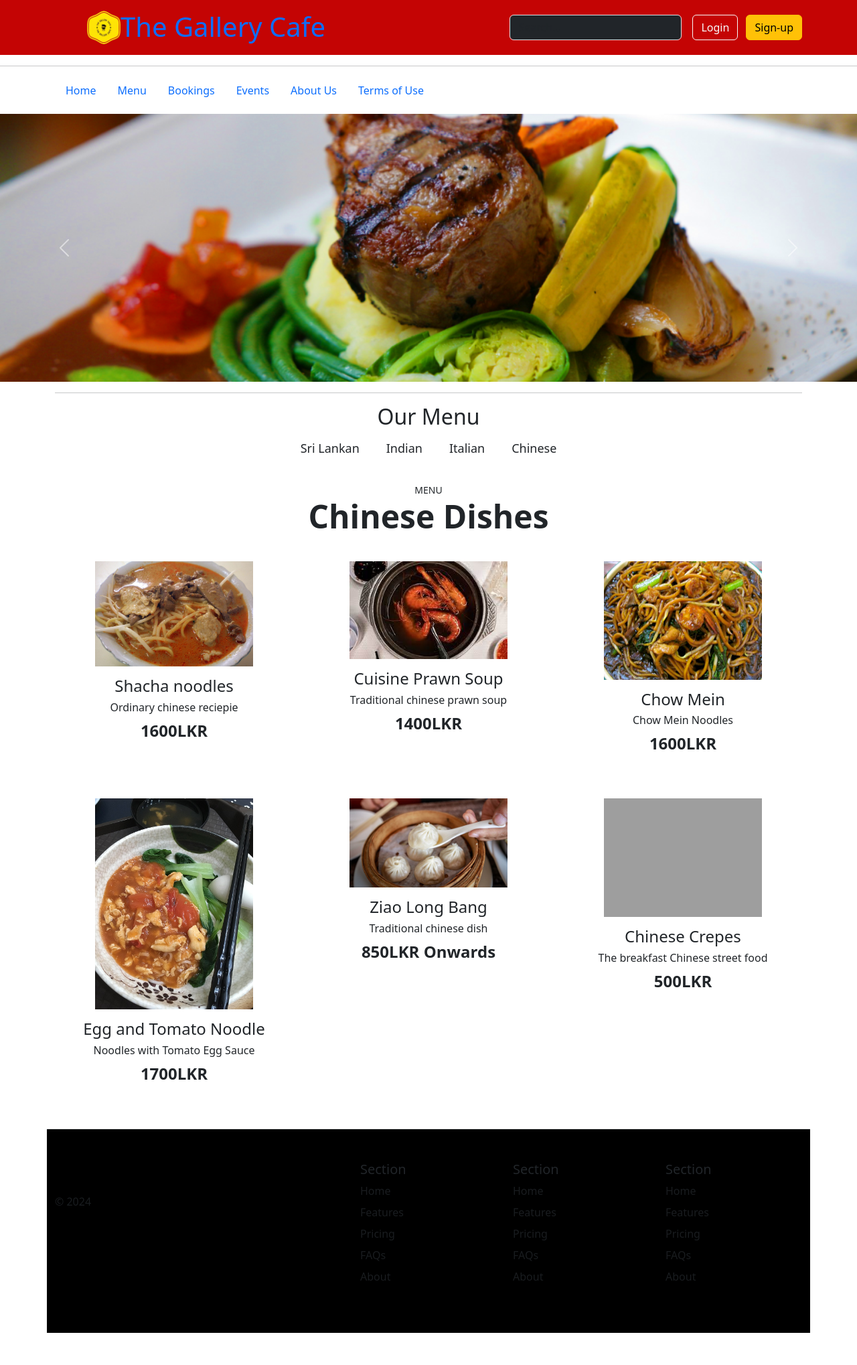
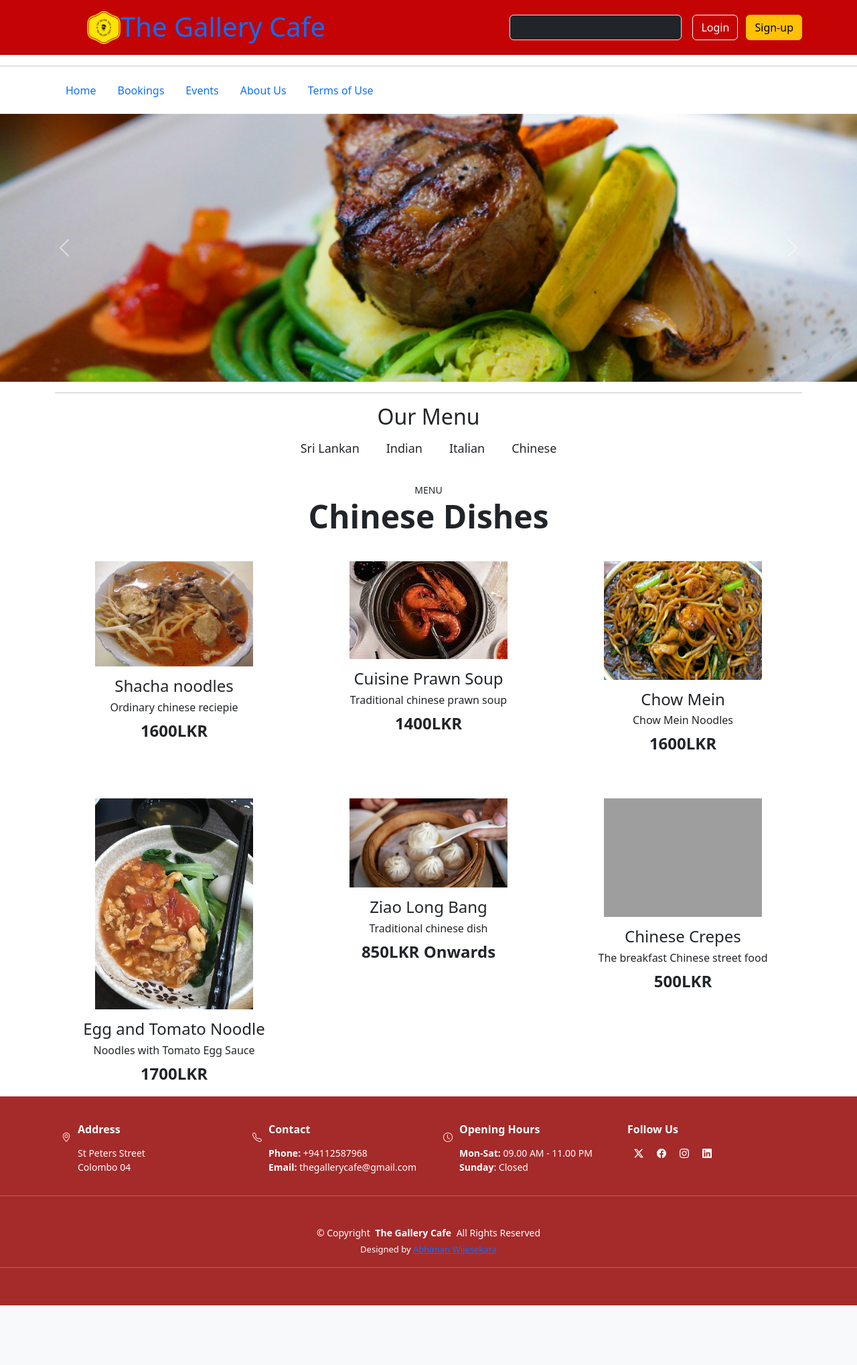
Before and after one commit to AbhiiW/The-Gallery-Cafe, a PHP site: page /Pages/Menu.html in a window 1280 px wide. Shown: the whole page at 67% size. After the commit the page ends 1949 px from the top, so only its background shows below. Run offline with PHP 8.4, Linux system fonts and the light colour scheme; grey boxes are pictures that could not be loaded.

Commit message:
New Update Added
New footer and Login form added

```diff
--- a/Pages/Menu.html
+++ b/Pages/Menu.html
@@ -2,10 +2,11 @@
 <html lang="en">
 <head>
   <link href="https://cdn.jsdelivr.net/npm/bootstrap@5.3.3/dist/css/bootstrap.min.css" rel="stylesheet" integrity="sha384-QWTKZyjpPEjISv5WaRU9OFeRpok6YctnYmDr5pNlyT2bRjXh0JMhjY6hW+ALEwIH" crossorigin="anonymous">
+  <link rel="stylesheet" href="https://cdn.jsdelivr.net/npm/bootstrap-icons@1.11.3/font/bootstrap-icons.min.css">
   <link rel="stylesheet" href="/assets/css/style.css">
   <meta charset="UTF-8">
   <meta name="viewport" content="width=device-width, initial-scale=1.0">
-  <title>Document</title>
+  <title>The Gallery Cafe | Menu</title>
 </head>
 <body>
 
@@ -39,10 +40,9 @@
     <header class="d-flex justify-content-py-5">
       <ul class="nav nav-pills">
         <li class="nav-item"><a href="/Pages/Menu.html" class="nav-link">Home</a></li>
-        <li class="nav-item"><a href="/Pages/Menu.html" class="nav-link">Menu</a></li>
-        <li class="nav-item"><a href="#" class="nav-link">Bookings</a></li>
+        <li class="nav-item"><a href="/Pages/booking.html" class="nav-link">Bookings</a></li>
         <li class="nav-item"><a href="#" class="nav-link">Events</a></li>
-        <li class="nav-item"><a href="#" class="nav-link">About Us</a></li>
+        <li class="nav-item"><a href="/Pages/about.html" class="nav-link">About Us</a></li>
         <li class="nav-item"><a href="#" class="nav-link">Terms of Use</a></li>
       </ul>
     </header>
@@ -447,57 +447,69 @@
 </section>
 
 
+ <!-- New Footer -->
+<footer id="footer" class="footer dark-background">
 
- <!-- Footer -->
-
-<div class="container footer">
-  <footer class="row row-cols-1 row-cols-sm-2 row-cols-md-5 py-5 my-5 border-top">
-    <div class="col mb-3">
-      <a href="/" class="d-flex align-items-center mb-3 link-body-emphasis text-decoration-none">
-        <svg class="bi me-2" width="40" height="32"><use xlink:href="#bootstrap"></use></svg>
-      </a>
-      <p class="text-body-secondary">© 2024</p>
+  <div class="container">
+    <div class="row gy-3">
+      <div class="col-lg-3 col-md-6 d-flex">
+        <i class="bi bi-geo-alt icon"></i>
+        <div class="address">
+          <h4>Address</h4>
+          <p>St Peters Street</p>
+          <p>Colombo 04</p>
+          <p></p>
         </div>
-
-    <div class="col mb-3">
 
       </div>
 
-    <div class="col mb-3">
-      <h5>Section</h5>
-      <ul class="nav flex-column">
-        <li class="nav-item mb-2"><a href="#" class="nav-link p-0 text-body-secondary">Home</a></li>
-        <li class="nav-item mb-2"><a href="#" class="nav-link p-0 text-body-secondary">Features</a></li>
-        <li class="nav-item mb-2"><a href="#" class="nav-link p-0 text-body-secondary">Pricing</a></li>
-        <li class="nav-item mb-2"><a href="#" class="nav-link p-0 text-body-secondary">FAQs</a></li>
-        <li class="nav-item mb-2"><a href="#" class="nav-link p-0 text-body-secondary">About</a></li>
-      </ul>
+      <div class="col-lg-3 col-md-6 d-flex">
+        <i class="bi bi-telephone icon"></i>
+        <div>
+          <h4>Contact</h4>
+          <p>
+            <strong>Phone:</strong> <span>+94112587968</span><br>
+            <strong>Email:</strong> <span>thegallerycafe@gmail.com</span><br>
+          </p>
+        </div>
       </div>
 
-    <div class="col mb-3">
-      <h5>Section</h5>
-      <ul class="nav flex-column">
-        <li class="nav-item mb-2"><a href="#" class="nav-link p-0 text-body-secondary">Home</a></li>
-        <li class="nav-item mb-2"><a href="#" class="nav-link p-0 text-body-secondary">Features</a></li>
-        <li class="nav-item mb-2"><a href="#" class="nav-link p-0 text-body-secondary">Pricing</a></li>
-        <li class="nav-item mb-2"><a href="#" class="nav-link p-0 text-body-secondary">FAQs</a></li>
-        <li class="nav-item mb-2"><a href="#" class="nav-link p-0 text-body-secondary">About</a></li>
-      </ul>
+      <div class="col-lg-3 col-md-6 d-flex">
+        <i class="bi bi-clock icon"></i>
+        <div>
+          <h4>Opening Hours</h4>
+          <p>
+            <strong>Mon-Sat:</strong> <span>09.00 AM - 11.00 PM</span><br>
+            <strong>Sunday</strong>: <span>Closed</span>
+          </p>
+        </div>
       </div>
 
-    <div class="col mb-3">
-      <h5>Section</h5>
-      <ul class="nav flex-column">
-        <li class="nav-item mb-2"><a href="#" class="nav-link p-0 text-body-secondary">Home</a></li>
-        <li class="nav-item mb-2"><a href="#" class="nav-link p-0 text-body-secondary">Features</a></li>
-        <li class="nav-item mb-2"><a href="#" class="nav-link p-0 text-body-secondary">Pricing</a></li>
-        <li class="nav-item mb-2"><a href="#" class="nav-link p-0 text-body-secondary">FAQs</a></li>
-        <li class="nav-item mb-2"><a href="#" class="nav-link p-0 text-body-secondary">About</a></li>
-      </ul>
+      <div class="col-lg-3 col-md-6">
+        <h4>Follow Us</h4>
+        <div class="social-links d-flex">
+          <a href="#" class="twitter"><i class="bi bi-twitter-x"></i></a>
+          <a href="#" class="facebook"><i class="bi bi-facebook"></i></a>
+          <a href="#" class="instagram"><i class="bi bi-instagram"></i></a>
+          <a href="#" class="linkedin"><i class="bi bi-linkedin"></i></a>
         </div>
-  </footer>
       </div>
 
+    </div>
+  </div>
+  <hr class="featurette-divider">
+  <div class="container copyright text-center mt-4">
+    <p>© <span>Copyright</span> <strong class="px-1 sitename">The Gallery Cafe</strong> <span>All Rights Reserved</span></p>
+    <div class="credits">
+      <!-- All the links in the footer should remain intact. -->
+      <!-- You can delete the links only if you've purchased the pro version. -->
+      <!-- Licensing information: https://bootstrapmade.com/license/ -->
+      <!-- Purchase the pro version with working PHP/AJAX contact form: [buy-url] -->
+      Designed by <a href="">Abhiman Wijesekara</a>
+    </div>
+  </div>
+  <hr class="featurette-divider">
+</footer>
 
  <script src="https://cdn.jsdelivr.net/npm/bootstrap@5.3.3/dist/js/bootstrap.bundle.min.js" integrity="sha384-YvpcrYf0tY3lHB60NNkmXc5s9fDVZLESaAA55NDzOxhy9GkcIdslK1eN7N6jIeHz" crossorigin="anonymous"></script>
  </body>
--- a/assets/css/style.css
+++ b/assets/css/style.css
@@ -1,12 +1,9 @@
 
+i {
+color: white;
+padding: 10px;
 
-
-
-
-
-
-
-
+}
 
 .navlogo{
 height: 50px;
@@ -59,15 +56,6 @@ padding-left: 5px;
 padding-top: 5px;
 padding-bottom: 10px;
 padding-right: 5px;
-}
-
-.footer{
-background-color: black;
-
-}
-.footer ul li{
-color: aliceblue;
-
 }
 
 .txtclo{
@@ -183,3 +171,57 @@ margin-right: 200px;
     text-align: center;
     text-decoration: double;
   }
+
+  /* Footer */
+
+  .footer {
+  --heading-font: var(--default-font);
+  color: var(--default-color);
+  background-color: brown;
+  font-size: 14px;
+  color: white;
+
+  padding: 40px 0;
+  position: relative;
+}
+
+
+.footer h4 {
+  font-size: 16px;
+  font-weight: 700;
+  margin-bottom: 15px;
+}
+
+.footer .address p {
+  margin-bottom: 0px;
+}
+
+.footer .copyright {
+  padding-top: 20px;
+  border-top: 1px solid color-mix(in srgb, var(--default-color), transparent 90%);
+}
+
+.footer .copyright p {
+  margin-bottom: 0;
+}
+
+.footer .credits {
+  margin-top: 5px;
+  font-size: 13px;
+}
+
+.divider:after,
+.divider:before {
+content: "";
+flex: 1;
+height: 1px;
+background: #eee;
+}
+.h-custom {
+height: calc(100% - 73px);
+}
+@media (max-width: 450px) {
+.h-custom {
+height: 100%;
+}
+}
```
Also changed, not shown: Pages/about.html (+65 -3 lines), Pages/booking.html (+65 -3 lines), Pages/signup.html (+213 -0 lines), index.html (+61 -48 lines). Lines whose indentation alone changed are shown as unchanged.
